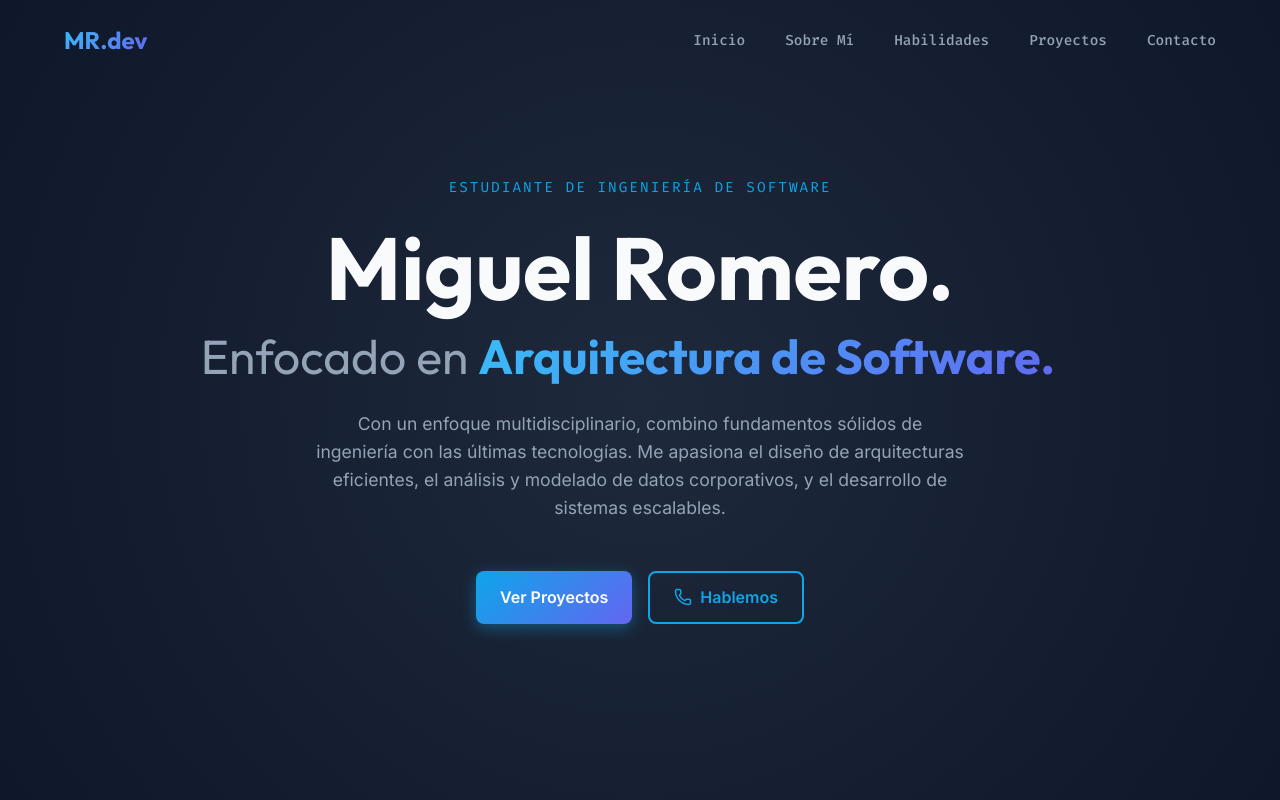
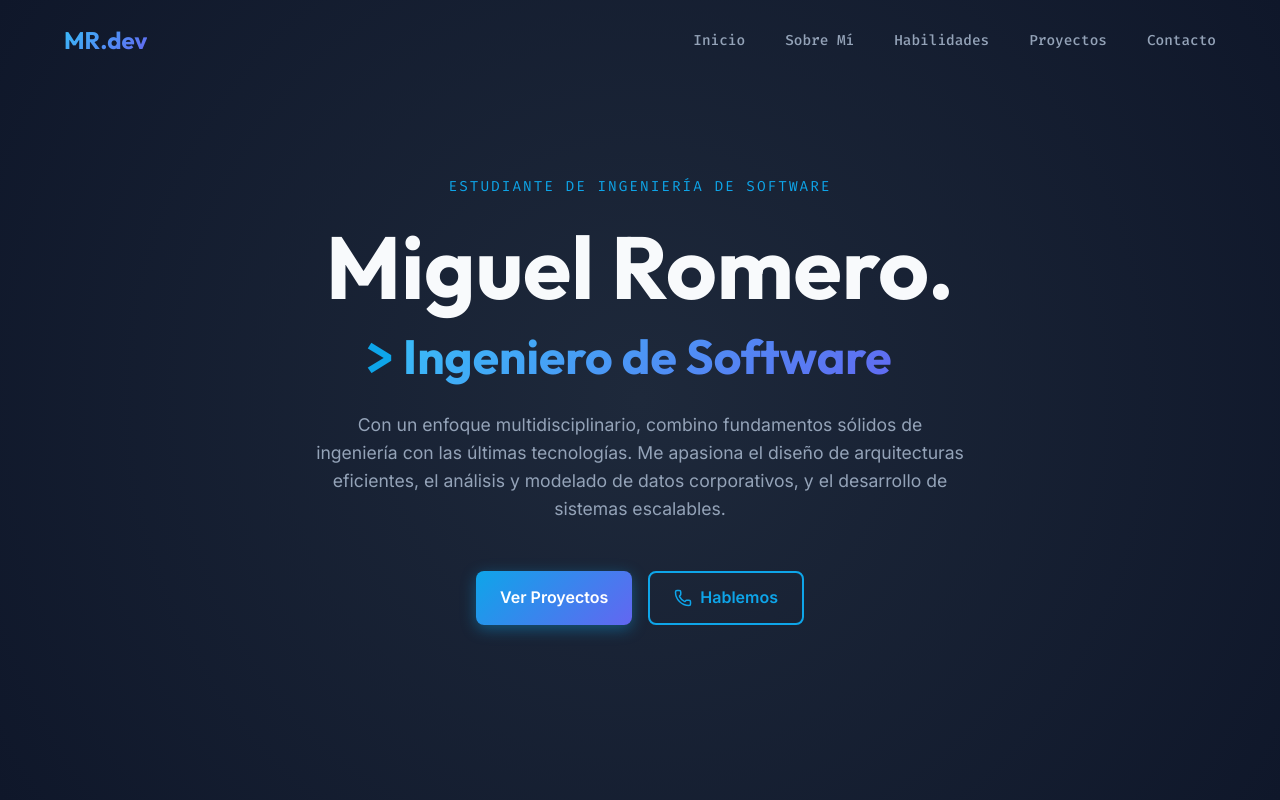
Before and after one commit to romero-miguelA/portafolio-miguel-romero, a React (Vite) app: page / in a window 1280 px wide. Shown: the top 800 px of the page. Built offline with nearby package versions, Linux system fonts and the light colour scheme.

Commit message:
cambiecito

```diff
--- a/src/components/Hero.jsx
+++ b/src/components/Hero.jsx
@@ -39,10 +39,10 @@ const Hero = () => {
           transition={{ duration: 0.5, delay: 0.4 }}
           style={{ fontSize: 'clamp(1.5rem, 4vw, 3rem)', color: 'var(--text-muted)', marginBottom: '1.5rem', marginTop: '0.5rem' }}
         >
-          <span style={{ fontWeight: 400 }}>Enfocado en </span>
+          <span style={{ fontWeight: 'bold', color: 'var(--accent-primary)', marginRight: '10px', fontFamily: 'var(--font-mono)' }}>{`>`}</span>
           <span className="gradient-text">
             <Typewriter
-              words={['Ingeniería Web.', 'Arquitectura de Software.', 'Sistemas de Bases de Datos.', 'Inteligencia de Negocios.']}
+              words={['Desarrollador Fullstack', 'Ingeniero de Software', 'Arquitecto de Sistemas', 'Analista de Datos (BI)']}
               loop={true}
               cursor
               cursorStyle="_"
```
